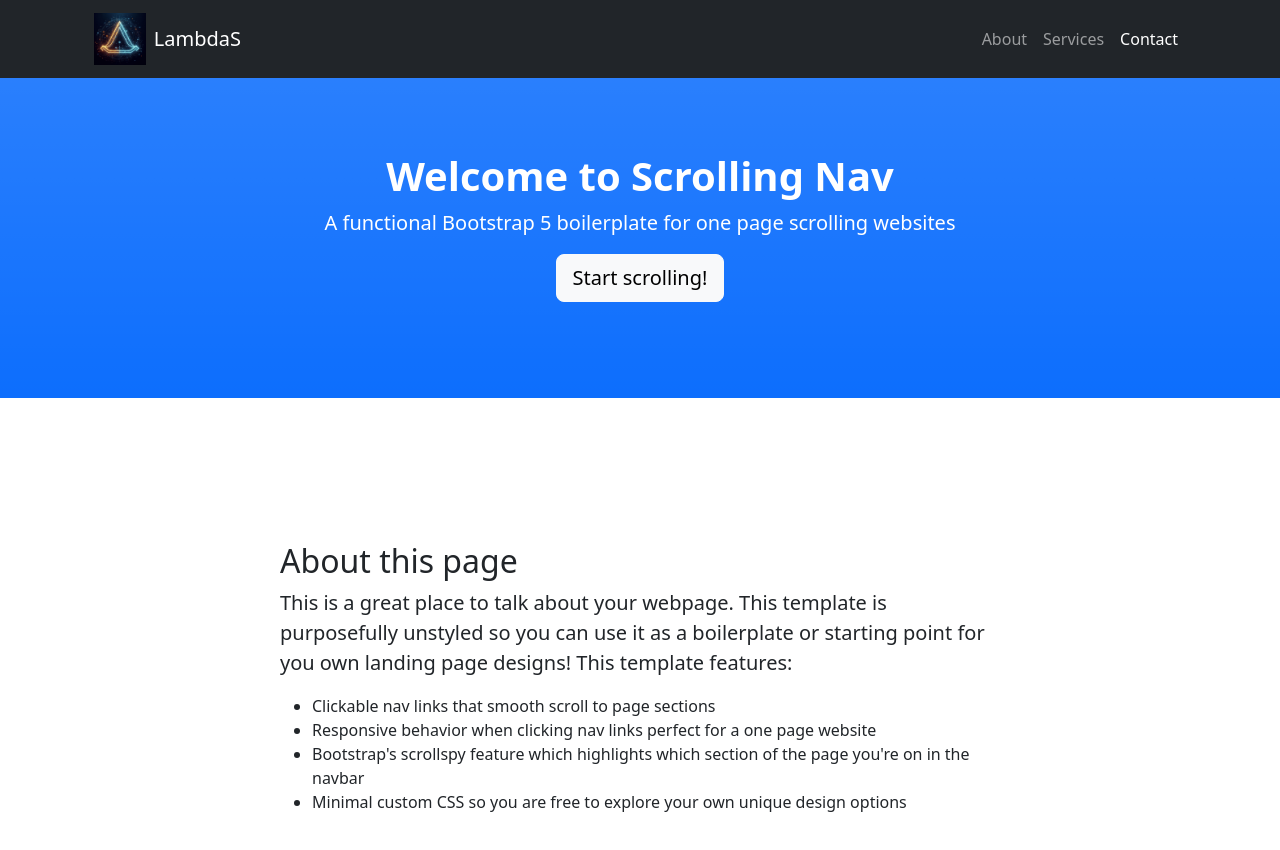
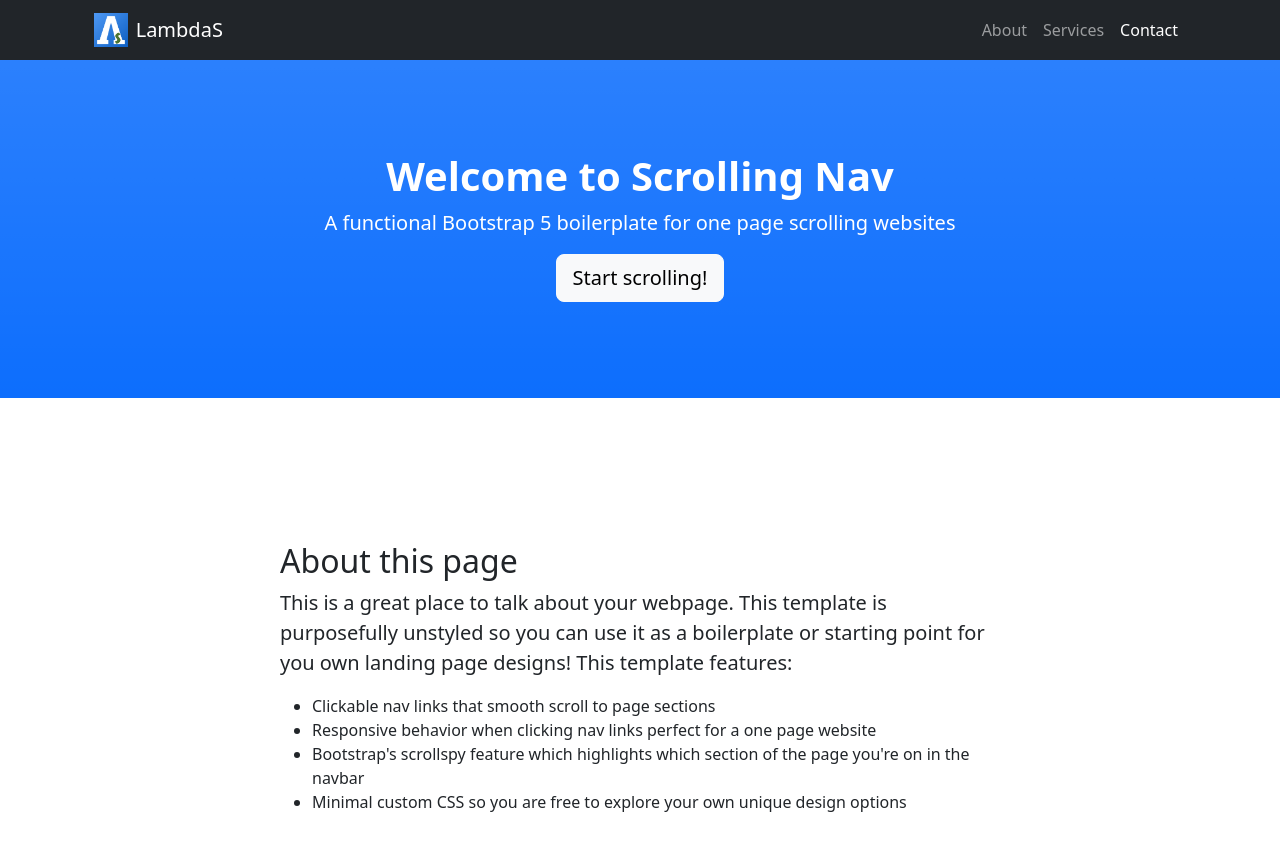
Before and after one commit to beumpark/test, a plain HTML site: page index.html in a window 1280 px wide. Shown: the top 850 px of the page. Drawn offline with nearby package versions, Linux system fonts and the light colour scheme.

Commit message:
Add files via upload

```diff
--- a/index.html
+++ b/index.html
@@ -16,7 +16,7 @@
             <div class="container px-4">
                 <!-- <a class="navbar-brand" href="#page-top">LambdaS</a>-->
                 <a class="navbar-brand d-flex align-items-center" href="#page-top">
-                    <img src="img/LambdaS-logo.ico" alt="LambdaS Logo" class="me-2" width="6%" height="5%">LambdaS
+                    <img src="img/lambdas.ico" alt="LambdaS Logo" class="me-2" width="6%" height="5%">LambdaS
                 </a>
                 <button class="navbar-toggler" type="button" data-bs-toggle="collapse" data-bs-target="#navbarResponsive" aria-controls="navbarResponsive" aria-expanded="false" aria-label="Toggle navigation"><span class="navbar-toggler-icon"></span></button>
                 <div class="collapse navbar-collapse" id="navbarResponsive">
```
